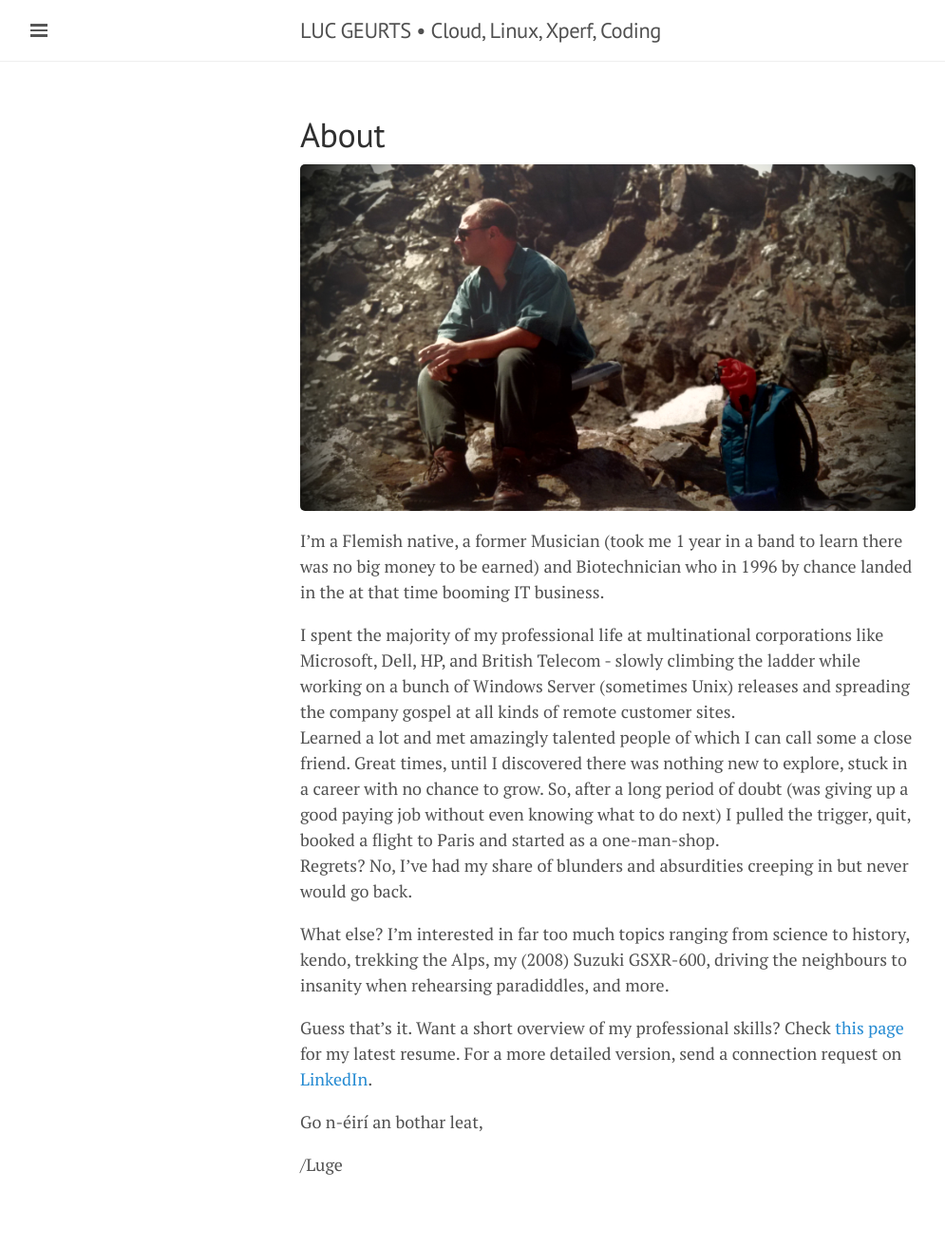
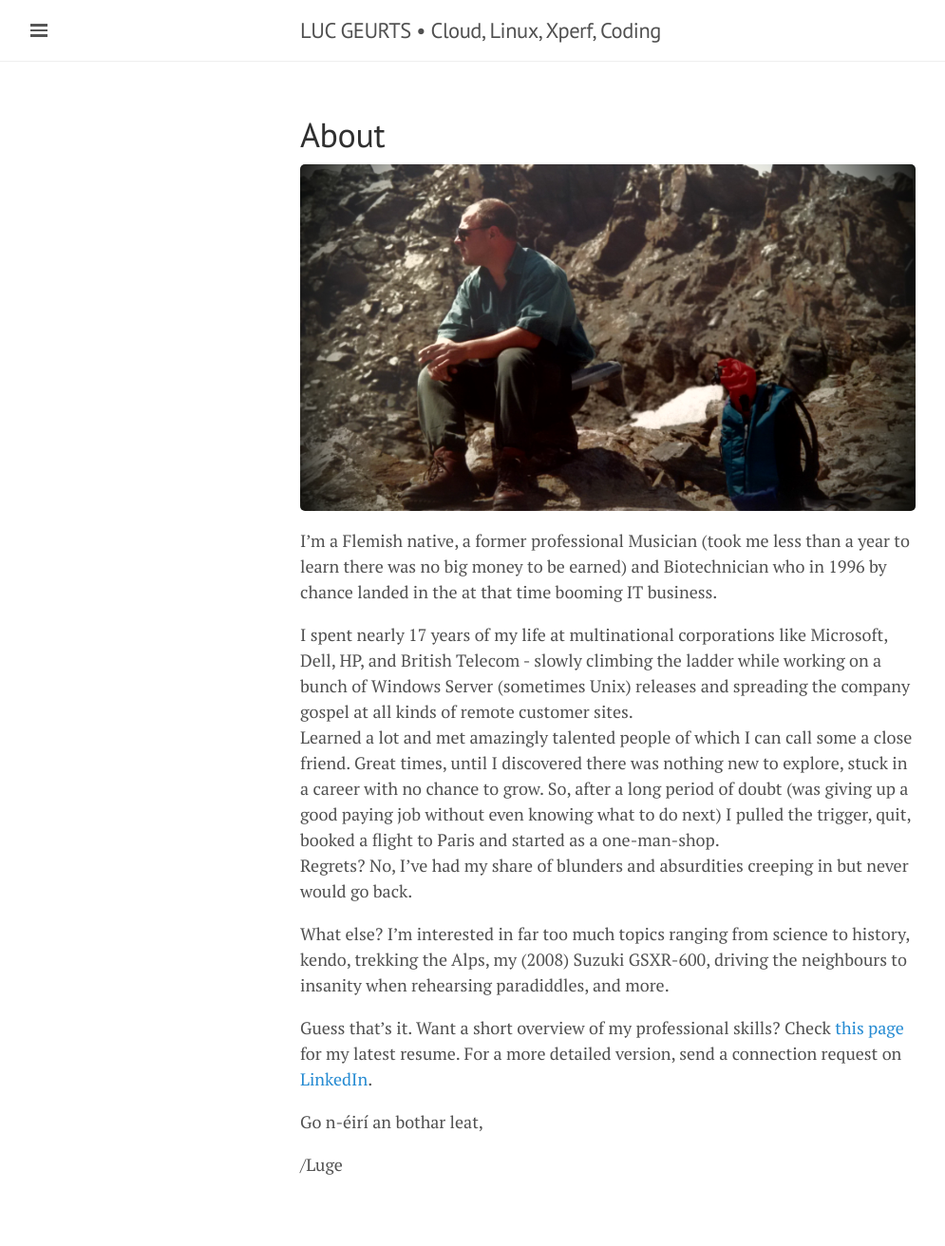
Before and after one commit to lgeurts/lgeurts.github.io, a Jekyll site: the page built from about.md, in a window 1280 px wide. Shown: the whole page at 95% size, without its empty margins (0-995 px from the left). Built offline with Jekyll 4.4.1, drawn with Linux system fonts in a browser that asks for light colours; nearby versions of some CDN libraries.

Commit message:
Update about.md

```diff
--- a/about.md
+++ b/about.md
@@ -5,9 +5,9 @@
 
 ![KNAV Austria](/assets/C2ADV01.jpg)
 
-I’m a Flemish native, a former Musician (took me 1 year in a band to learn there was no big money to be earned) and Biotechnician who in 1996 by chance landed in the at that time booming IT business.
+I’m a Flemish native, a former professional Musician (took me less than a year to learn there was no big money to be earned) and Biotechnician who in 1996 by chance landed in the at that time booming IT business.
 
-I spent the majority of my professional life at multinational corporations like Microsoft, Dell, HP, and British Telecom - slowly climbing the ladder while working on a bunch of Windows Server (sometimes Unix) releases and spreading the company gospel at all kinds of remote customer sites. <br> Learned a lot and met amazingly talented people of which I can call some a close friend. Great times, until I discovered there was nothing new to explore, stuck in a career with no chance to grow. So, after a long period of doubt (was giving up a good paying job without even knowing what to do next) I pulled the trigger, quit, booked a flight to Paris and started as a one-man-shop. <br>Regrets? No, I've had my share of blunders and absurdities creeping in but never would go back.
+I spent nearly 17 years of my life at multinational corporations like Microsoft, Dell, HP, and British Telecom - slowly climbing the ladder while working on a bunch of Windows Server (sometimes Unix) releases and spreading the company gospel at all kinds of remote customer sites. <br> Learned a lot and met amazingly talented people of which I can call some a close friend. Great times, until I discovered there was nothing new to explore, stuck in a career with no chance to grow. So, after a long period of doubt (was giving up a good paying job without even knowing what to do next) I pulled the trigger, quit, booked a flight to Paris and started as a one-man-shop. <br>Regrets? No, I've had my share of blunders and absurdities creeping in but never would go back.
 
 What else? I’m interested in far too much topics ranging from science to history, kendo, trekking the Alps, my (2008) Suzuki GSXR-600, driving the neighbours to insanity when rehearsing paradiddles, and more.
 
```
